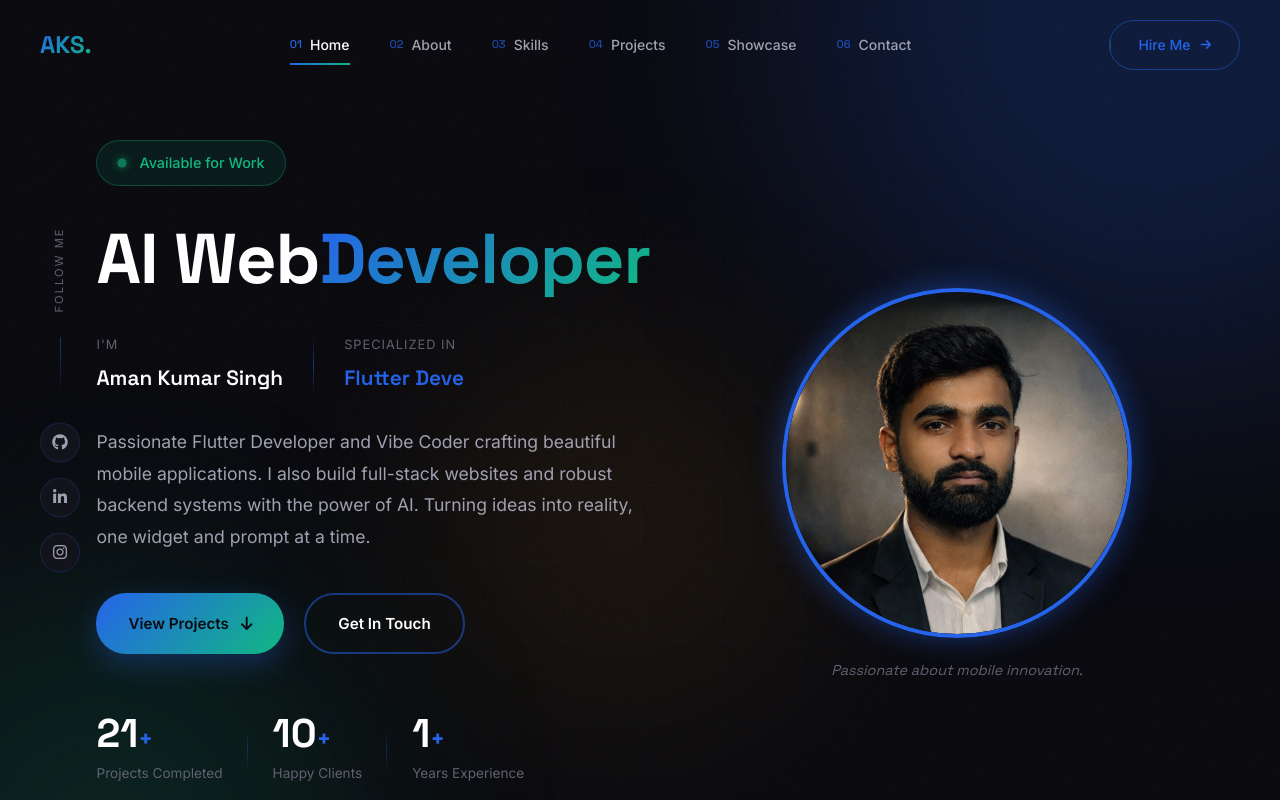
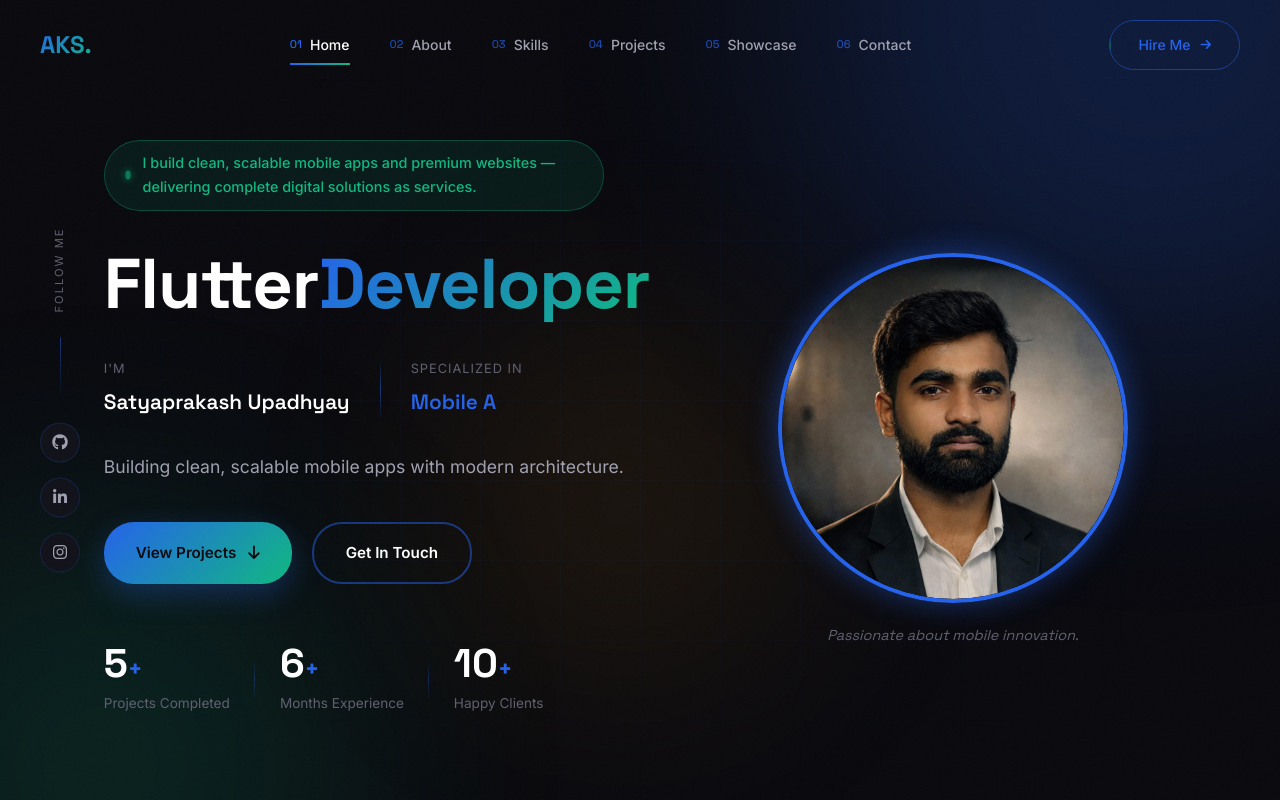
Before and after one commit to Satya93-ux/My_portfolio-main, a React (Vite) app: page / in a window 1280 px wide. Shown: the top 800 px of the page. Built offline with nearby package versions, Linux system fonts and the light colour scheme.

Commit message:
refactor: rebrand portfolio profile from Aman Kumar Singh to Satyaprakash Upadhyay and update project showcase details.

```diff
--- a/index.html
+++ b/index.html
@@ -4,7 +4,7 @@
     <meta charset="UTF-8" />
     <link rel="icon" type="image/svg+xml" href="/favicon.svg" />
     <meta name="viewport" content="width=device-width, initial-scale=1.0" />
-    <title>Satyaprakash Upadhyay | Flutter Developer</title>
+    <title>Aman Kumar Singh | AI Web Developer</title>
     <link href="https://fonts.googleapis.com/css2?family=Space+Grotesk:wght@300;400;500;600;700&family=Inter:wght@300;400;500;600;700&display=swap" rel="stylesheet">
     <link rel="stylesheet" href="https://cdnjs.cloudflare.com/ajax/libs/font-awesome/6.4.0/css/all.min.css">
   </head>
--- a/package.json
+++ b/package.json
@@ -24,5 +24,5 @@
     "globals": "^17.5.0",
     "vite": "^8.0.10"
   },
-  "description": "Satyaprakash Upadhyay Flutter Developer Portfolio"
+  "description": "Aman Kumar Singh AI Web Developer Portfolio"
 }
--- a/src/components/Footer.jsx
+++ b/src/components/Footer.jsx
@@ -7,12 +7,10 @@ const Footer = () => {
         <div className="footer-content">
           <div className="footer-main">
             <a href="#" className="footer-logo">
-              <span className="logo-bracket">{'{'}</span>
-              <span className="logo-name">Satya</span>
-              <span className="logo-bracket">{'}'}</span>
+              <span className="logo-name">AKS.</span>
             </a>
             <p className="footer-text">
-              Flutter developer crafting beautiful mobile experiences.
+              AI Web Developer and Flutter expert crafting beautiful digital experiences.
               Let's build something amazing together.
             </p>
             <div className="footer-social">
@@ -30,7 +28,8 @@ const Footer = () => {
                 <li><a href="#home">Home</a></li>
                 <li><a href="#about">About</a></li>
                 <li><a href="#skills">Skills</a></li>
-                <li><a href="#work">Work</a></li>
+                <li><a href="#work">Projects</a></li>
+                <li><a href="#videos">Showcase</a></li>
                 <li><a href="#contact">Contact</a></li>
               </ul>
             </div>
@@ -49,7 +48,7 @@ const Footer = () => {
         </div>
 
         <div className="footer-bottom">
-          <p>&copy; 2026 Satyaprakash Upadhyay. All rights reserved.</p>
+          <p>&copy; 2026 Aman Kumar Singh. All rights reserved.</p>
           <p>Designed & Built with <i className="fas fa-heart"></i></p>
         </div>
       </div>
--- a/src/components/Hero.jsx
+++ b/src/components/Hero.jsx
@@ -9,10 +9,10 @@ const Hero = () => {
     if (!roleText) return;
 
     const roles = [
-      'AI Web Developer',
-      'Flutter Developer',
-      'Vibe Coder',
-      'Full-Stack Developer'
+      'Flutter Development',
+      'Mobile App Design',
+      'UI/UX Design',
+      'Cross-Platform Apps'
     ];
 
     let roleIndex = 0;
@@ -63,12 +63,12 @@ const Hero = () => {
           <div className="hero-left">
             <div className="hero-badge" style={{ maxWidth: '500px', padding: '10px 20px', textTransform: 'none', borderRadius: '50px' }}>
               <span className="badge-dot"></span>
-              <span style={{ fontWeight: 500, fontSize: '0.9rem' }}>Available for Work</span>
+              <span style={{ fontWeight: 500, fontSize: '0.9rem' }}>I build clean, scalable mobile apps and premium websites — delivering complete digital solutions as services.</span>
             </div>
 
             <h1 className="hero-title">
               <span className="title-line">
-                <span className="title-word">AI Web</span>
+                <span className="title-word">Flutter</span>
                 <span className="title-word highlight">Developer</span>
               </span>
             </h1>
@@ -76,20 +76,20 @@ const Hero = () => {
             <div className="hero-info">
               <div className="info-item">
                 <span className="info-label">I'm</span>
-                <h2 className="info-name">Aman Kumar Singh</h2>
+                <h2 className="info-name">Satyaprakash Upadhyay</h2>
               </div>
               <div className="info-divider"></div>
               <div className="info-item">
                 <span className="info-label">Specialized in</span>
                 <div className="info-role">
-                  <span className="role-text" ref={roleTextRef}>AI Web Developer</span>
+                  <span className="role-text" ref={roleTextRef}>Flutter Development</span>
                   <span className="role-cursor">|</span>
                 </div>
               </div>
             </div>
 
             <p className="hero-description">
-              Passionate Flutter Developer and Vibe Coder crafting beautiful mobile applications. I also build full-stack websites and robust backend systems with the power of AI. Turning ideas into reality, one widget and prompt at a time.
+              Building clean, scalable mobile apps with modern architecture.
             </p>
 
             <div className="hero-cta">
@@ -106,16 +106,16 @@ const Hero = () => {
 
             <div className="hero-stats">
               <div className="stat">
-                <span className="stat-value" data-value="21+">21+</span>
+                <span className="stat-value" data-value="5">5</span>
                 <span className="stat-label">Projects Completed</span>
               </div>
               <div className="stat">
-                <span className="stat-value" data-value="10+">10+</span>
-                <span className="stat-label">Happy Clients</span>
+                <span className="stat-value" data-value="6">6</span>
+                <span className="stat-label">Months Experience</span>
               </div>
               <div className="stat">
-                <span className="stat-value" data-value="1+">1+</span>
-                <span className="stat-label">Years Experience</span>
+                <span className="stat-value" data-value="10">10</span>
+                <span className="stat-label">Happy Clients</span>
               </div>
             </div>
           </div>
@@ -124,7 +124,7 @@ const Hero = () => {
             <div className="hero-image-container">
               <div className="image-frame">
                 <div className="image-wrapper">
-                  <img src={myImage} alt="Aman Kumar Singh" className="hero-image" />
+                  <img src={myImage} alt="Satyaprakash Upadhyay" className="hero-image" />
                 </div>
               </div>
 
--- a/src/components/Testimonials.jsx
+++ b/src/components/Testimonials.jsx
@@ -4,7 +4,7 @@ const Testimonials = () => {
   const testimonials = [
     {
       id: 1,
-      text: 'Satyaprakash delivered an exceptional e-commerce app that exceeded our expectations. His attention to detail and technical expertise made our vision come to life perfectly.',
+      text: 'Aman delivered an exceptional e-commerce app that exceeded our expectations. His attention to detail and technical expertise made our vision come to life perfectly.',
       author: 'John Smith',
       role: 'CEO, TechStart Inc.',
       avatar: 'https://images.unsplash.com/photo-1472099645785-5658abf4ff4e?w=80&h=80&fit=crop&crop=face',
@@ -12,7 +12,7 @@ const Testimonials = () => {
     },
     {
       id: 2,
-      text: 'Working with Satyaprakash was an absolute pleasure. He understood our requirements quickly and delivered a beautiful, performant app ahead of schedule. Highly recommended!',
+      text: 'Working with Aman was an absolute pleasure. He understood our requirements quickly and delivered a beautiful, performant app ahead of schedule. Highly recommended!',
       author: 'Sarah Johnson',
       role: 'Product Manager, AppCo',
       avatar: 'https://images.unsplash.com/photo-1438761681033-6461ffad8d80?w=80&h=80&fit=crop&crop=face',
@@ -20,7 +20,7 @@ const Testimonials = () => {
     },
     {
       id: 3,
-      text: "Satyaprakash's expertise in Flutter is remarkable. He built our fitness app with complex features and smooth animations. The code quality was exceptional and well-documented.",
+      text: "Aman's expertise in Flutter is remarkable. He built our fitness app with complex features and smooth animations. The code quality was exceptional and well-documented.",
       author: 'Mike Chen',
       role: 'Founder, FitLife',
       avatar: 'https://images.unsplash.com/photo-1507003211169-0a1dd7228f2d?w=80&h=80&fit=crop&crop=face',
```
